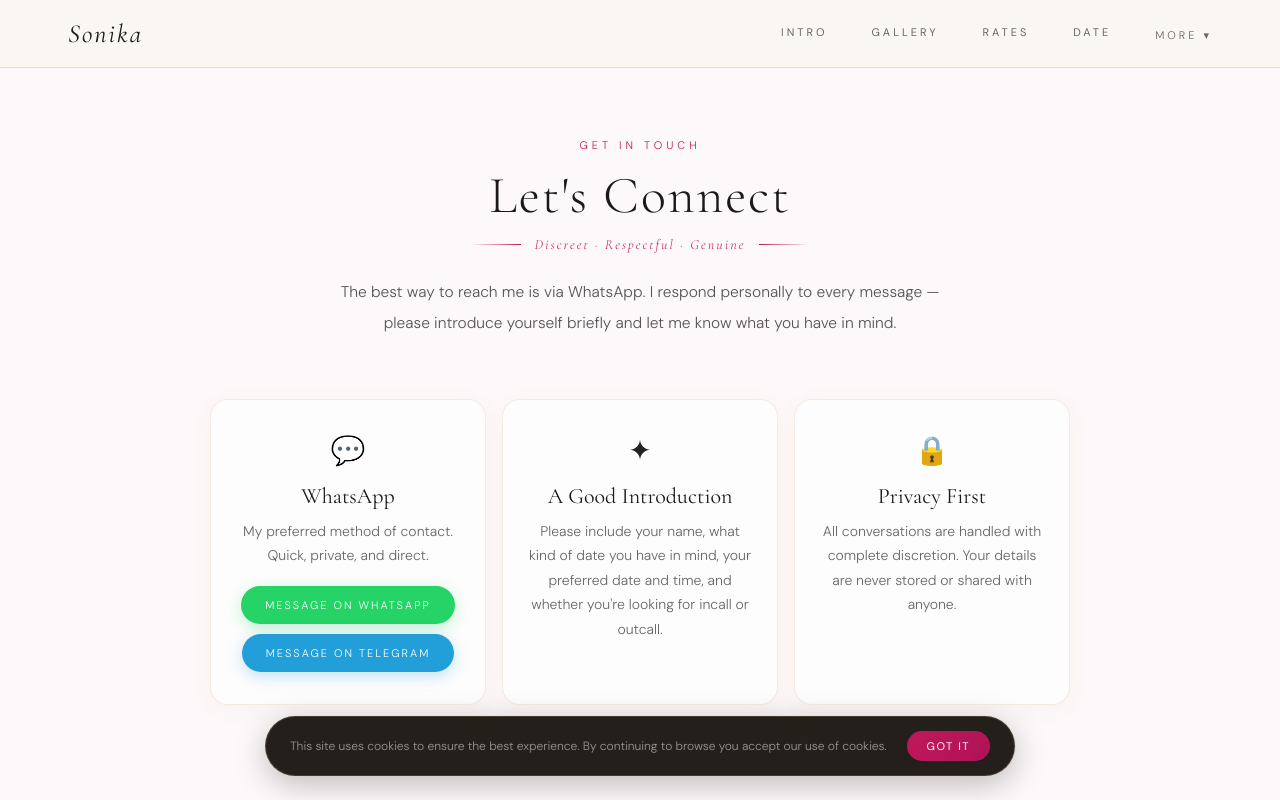
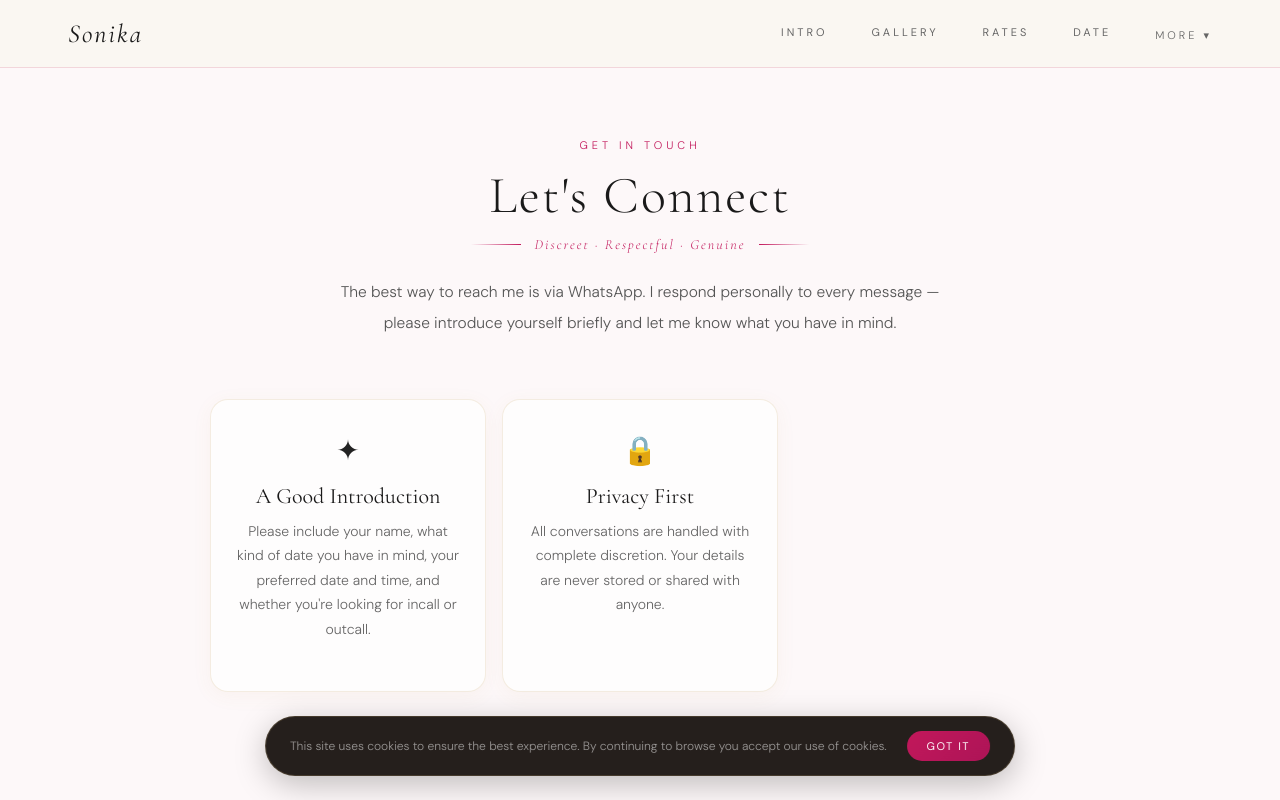
Before and after one commit to sooniyasharma01-gif/sonikaau, a React (Vite) app: page /contact in a window 1280 px wide. Both pictures are taken after a click on the button "YES, I AM 18+". Shown: the top 800 px of the page. Built offline with nearby package versions, Linux system fonts and the light colour scheme.

Commit message:
Update Contact page

```diff
--- a/src/pages/Contact.jsx
+++ b/src/pages/Contact.jsx
@@ -22,7 +22,7 @@
 
       <div className="contact-grid reveal" ref={card}>
 
-        <div className="contact-card">
+        {/* <div className="contact-card">
           <span className="contact-icon">💬</span>
           <h4>WhatsApp</h4>
           <p>My preferred method of contact. Quick, private, and direct.</p>
@@ -32,7 +32,7 @@
           <a href={TG_URL} target="_blank" rel="noopener noreferrer" className="contact-btn contact-btn-tg">
             Message on Telegram
           </a>
-        </div>
+        </div> */}
 
         <div className="contact-card">
           <span className="contact-icon">✦</span>
```
